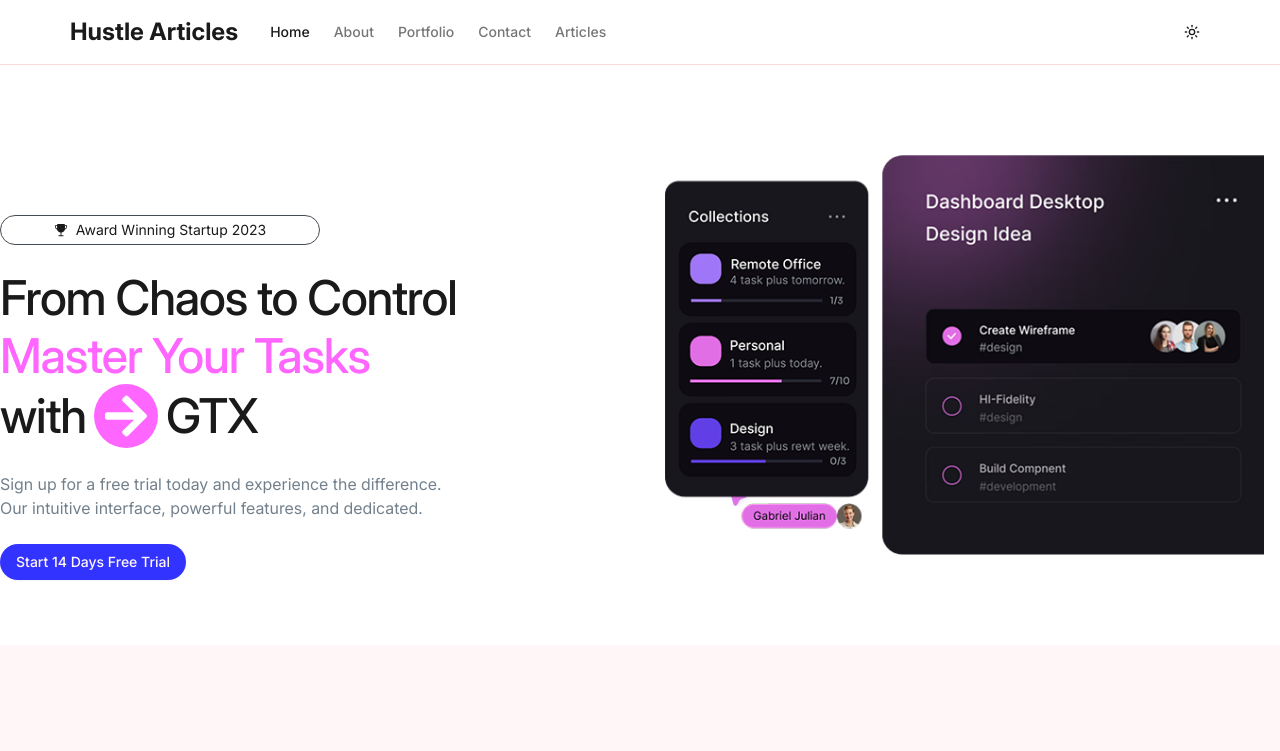
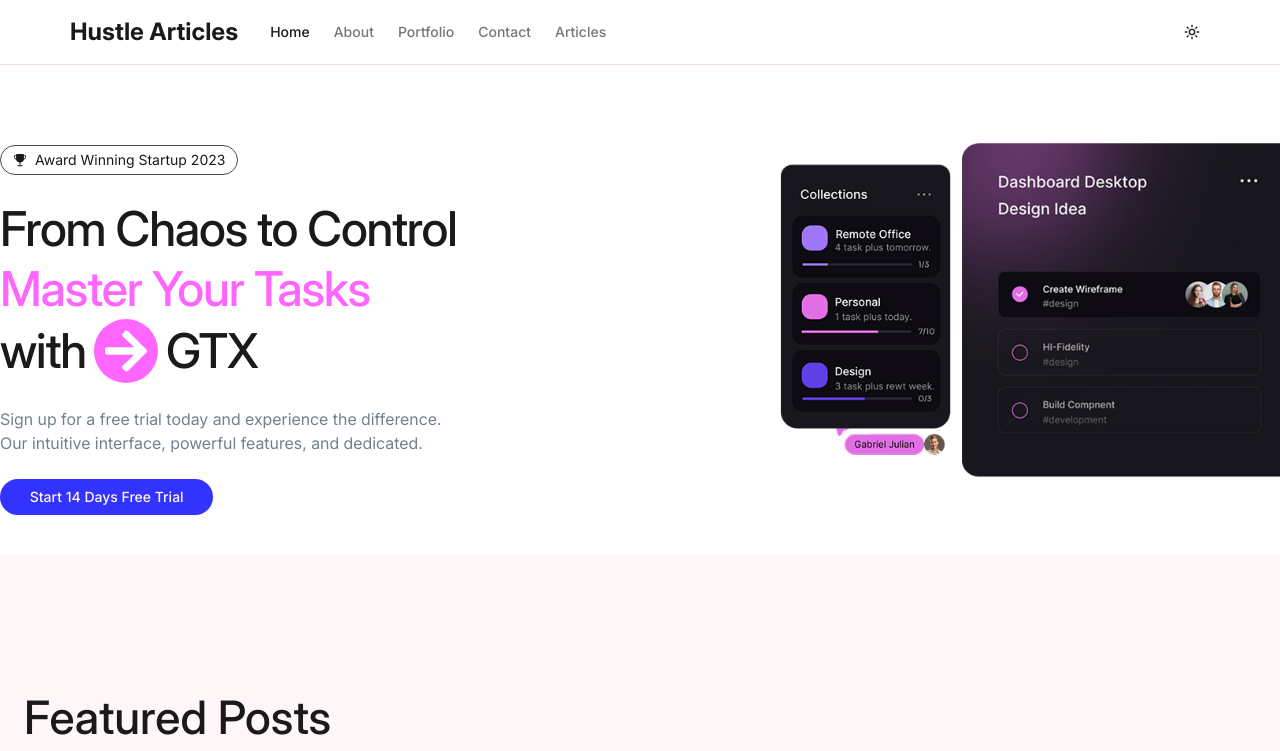
Before and after one commit to Hustle-Devs/gratask-clone, a Next.js app: page / in a window 1280 px wide. Shown: the top 751 px of the page. Built offline with nearby package versions, Linux system fonts and the light colour scheme.

Commit message:
image issue show

```diff
--- a/src/app/home/hero/Hero.tsx
+++ b/src/app/home/hero/Hero.tsx
@@ -1,87 +1,3 @@
-// export default function Hero() {
-//     return (
-//       <div className="flex justify-center items-center bg-white dark:bg-black px-6 py-12 min-h-screen font-sans text-black dark:text-white">
-//         <div className="gap-16 grid md:grid-cols-2 w-full max-w-7xl">
-//           {/* Left Side */}
-//           <div className="flex flex-col justify-center space-y-6">
-//             <div className="inline-flex items-center bg-gray-200 dark:bg-gray-800 px-4 py-1 rounded-full text-sm">
-//               <span className="mr-2">🏆</span> Award Winning Startup 2023
-//             </div>
-//             <h1 className="font-bold text-4xl md:text-5xl">
-//               From <span className="text-black dark:text-white">Chaos</span> to <span className="text-black dark:text-white">Control</span><br />
-//               <span className="text-pink-600 dark:text-pink-500">Master Your Tasks</span>
-//               <br />with <span className="inline-flex items-center text-black dark:text-white"> <span className="bg-pink-600 mx-2 p-1 rounded-full text-white">➔</span> GTX</span>
-//             </h1>
-//             <p className="max-w-md text-gray-600 dark:text-gray-400">
-//               Sign up for a free trial today and experience the difference. Our intuitive interface, powerful features, and dedicated.
-//             </p>
-//             <button className="bg-purple-700 hover:bg-purple-800 px-6 py-3 rounded-full w-max font-medium text-white">
-//               Start 14 Days Free Trial
-//             </button>
-//           </div>
-
-//           {/* Right Side - Mock UI */}
-//           <div className="flex md:flex-row flex-col gap-4 md:gap-6">
-//             {/* Collections Panel */}
-//             <div className="flex flex-col bg-gray-100 dark:bg-gray-900 p-6 rounded-2xl w-full md:w-1/2">
-//               <h2 className="mb-4 font-semibold text-lg">Collections</h2>
-//               <div className="space-y-4">
-//                 <div className="bg-gray-200 dark:bg-gray-800 p-3 rounded-lg">
-//                   <div className="flex justify-between text-sm">
-//                     <span className="font-medium">Remote Office</span>
-//                     <span className="text-gray-500 dark:text-gray-400">1/3</span>
-//                   </div>
-//                   <p className="text-gray-500 text-xs">4 task plus tomorrow.</p>
-//                 </div>
-//                 <div className="bg-gray-200 dark:bg-gray-800 p-3 rounded-lg">
-//                   <div className="flex justify-between text-sm">
-//                     <span className="font-medium">Personal</span>
-//                     <span className="text-gray-500 dark:text-gray-400">7/10</span>
-//                   </div>
-//                   <p className="text-gray-500 text-xs">1 task plus today.</p>
-//                 </div>
-//                 <div className="bg-gray-200 dark:bg-gray-800 p-3 rounded-lg">
-//                   <div className="flex justify-between text-sm">
-//                     <span className="font-medium">Design</span>
-//                     <span className="text-gray-500 dark:text-gray-400">0/3</span>
-//                   </div>
-//                   <p className="text-gray-500 text-xs">3 task plus rewt week.</p>
-//                 </div>
-//               </div>
-//               <div className="flex items-center mt-4 text-pink-600 dark:text-pink-400 text-sm">
-//                 <div className="bg-pink-600 px-3 py-1 rounded-full text-white">Gabriel Julian</div>
-//               </div>
-//             </div>
-
-//             {/* Dashboard Card */}
-//             <div className="bg-gradient-to-br from-purple-300 dark:from-purple-700 to-gray-100 dark:to-black p-6 rounded-2xl w-full md:w-1/2">
-//               <h2 className="font-semibold text-lg">Dashboard Desktop</h2>
-//               <p className="mb-4 text-gray-600 dark:text-gray-400 text-sm">Design Idea</p>
-//               <div className="space-y-4">
-//                 <div className="flex justify-between items-center bg-gray-200 dark:bg-gray-800 p-3 rounded-lg">
-//                   <span className="font-medium text-black dark:text-white">Create Wireframe</span>
-//                   <div className="flex -space-x-2">
-//                     <img src="https://i.pravatar.cc/24?img=1" className="border-2 border-white dark:border-black rounded-full w-6 h-6" />
-//                     <img src="https://i.pravatar.cc/24?img=2" className="border-2 border-white dark:border-black rounded-full w-6 h-6" />
-//                     <img src="https://i.pravatar.cc/24?img=3" className="border-2 border-white dark:border-black rounded-full w-6 h-6" />
-//                   </div>
-//                 </div>
-//                 <div className="bg-gray-200 dark:bg-gray-800 p-3 rounded-lg">
-//                   <span className="text-gray-700 dark:text-gray-300">Hi-Fidelity</span>
-//                   <p className="text-gray-500 text-xs">#design</p>
-//                 </div>
-//                 <div className="bg-gray-200 dark:bg-gray-800 p-3 rounded-lg">
-//                   <span className="text-gray-700 dark:text-gray-300">Build Component</span>
-//                   <p className="text-gray-500 text-xs">#development</p>
-//                 </div>
-//               </div>
-//             </div>
-//           </div>
-//         </div>
-//       </div>
-//     );
-//   }
-
 import { Button } from "@/components/ui/button";
 import Image from "next/image";
 import { FaArrowRight } from "react-icons/fa";
@@ -89,24 +5,25 @@ import { IoTrophy } from "react-icons/io5";
 
 export default function Hero() {
   return (
-    <div >
-      <div className="flex items-center container">
+    <div className="px-4 md:px-0">
+      <div className="flex md:flex-row flex-col items-center mx-auto container">
         {/* Left Side */}
-        <div className="flex flex-col justify-center space-y-6 pt-[150px] pb-[65px] w-1/2">
-          <div className="inline-flex justify-center items-center dark:bg-gray-700 py-1 border border-gray-600 rounded-full w-1/2 text-foreground dark:text-primary text-sm">
+        <div className="flex flex-col justify-center space-y-6 pt-20 pb-10 w-full md:w-1/2 md:text-left text-center">
+          <div className="inline-flex justify-center md:justify-start items-center dark:bg-gray-700 mx-auto md:mx-0 px-3 py-1 border border-gray-600 rounded-full w-fit text-foreground dark:text-primary text-sm">
             <span className="mr-2">
               <IoTrophy />
-            </span>{" "}
+            </span>
             Award Winning Startup 2023
           </div>
-          <h1 className="md:text-5xl leading-[1.2] tracking-tight">
+
+          <h1 className="text-3xl sm:text-4xl md:text-5xl leading-tight tracking-tight">
             From Chaos to Control
             <br />
             <span className="text-primary-600 dark:text-secondary">
               Master Your Tasks
             </span>
             <br />
-            <span className="inline-flex items-center gap-2">
+            <span className="inline-flex justify-center md:justify-start items-center gap-2">
               <span>with</span>
               <span className="bg-primary-600 dark:bg-secondary p-2 rounded-full">
                 <FaArrowRight className="text-white" />
@@ -114,36 +31,29 @@ export default function Hero() {
               <span>GTX</span>
             </span>
           </h1>
-          <h5 className="max-w-md text-gray-500 dark:text-gray-400">
+
+          <h5 className="mx-auto md:mx-0 max-w-md text-gray-500 dark:text-gray-400">
             Sign up for a free trial today and experience the difference. Our
             intuitive interface, powerful features, and dedicated.
           </h5>
-          <div className="w-1/5">
-            <Button variant={"default"}>Start 14 Days Free Trial</Button>
+
+          <div className="mx-auto md:mx-0 w-full md:w-1/3">
+            <Button variant="default" className="w-full">
+              Start 14 Days Free Trial
+            </Button>
           </div>
         </div>
 
-        {/* Right Side - Images */}
-
-        {/* <div className="w-full md:w-1/2 overflow-hidden">
+        {/* Right Side */}
+        <div className="flex justify-center md:justify-end mt-10 md:mt-0 w-full md:w-1/2">
           <Image
             src="/hero-image/right-image.png"
             alt="Collections Preview"
             width={600}
             height={400}
-            className="w-full h-auto"
+            className="w-full max-w-[500px] h-auto"
           />
-        </div> */}
-
-      <div className="flex justify-end pr-4 w-1/2">
-        <Image
-          src="/hero-image/right-image.png"
-          alt="Collections Preview"
-          width={600}
-          height={400}
-          className="h-auto"
-        />
-      </div>
+        </div>
       </div>
     </div>
   );
```
